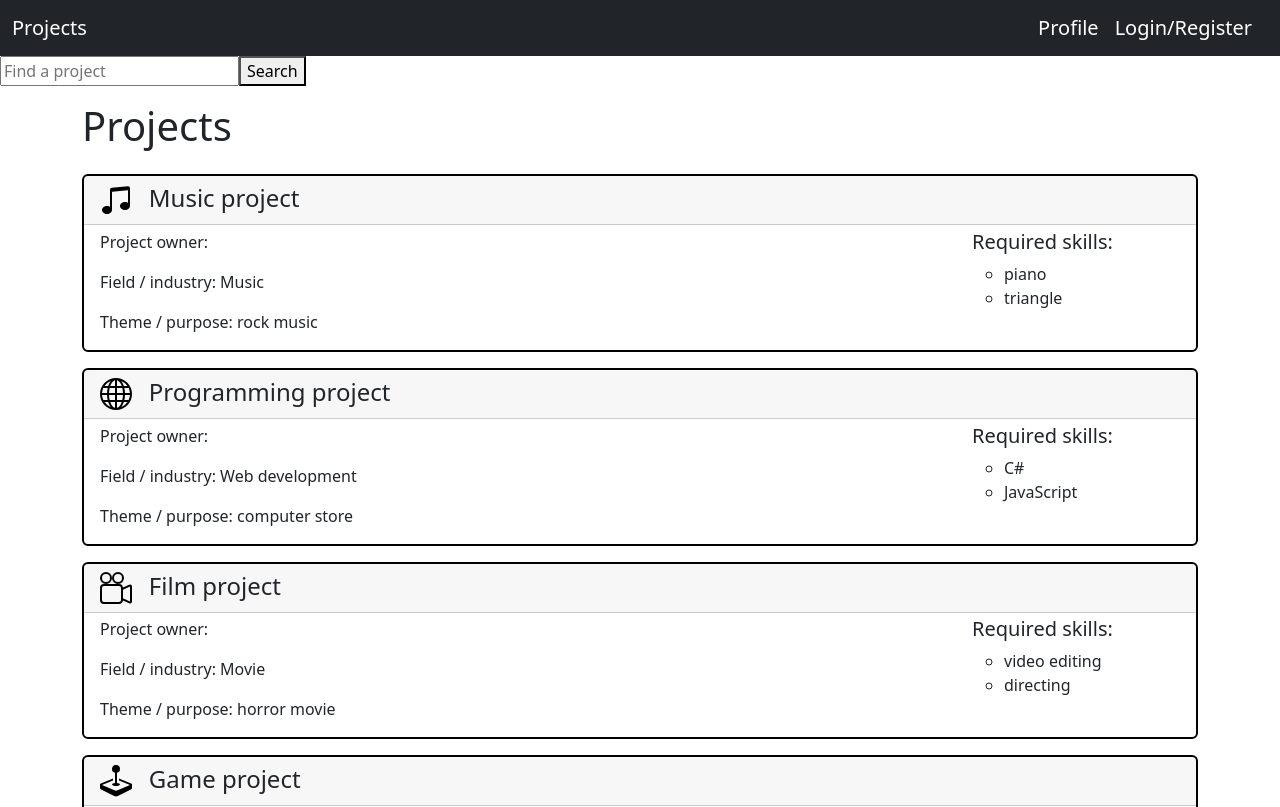
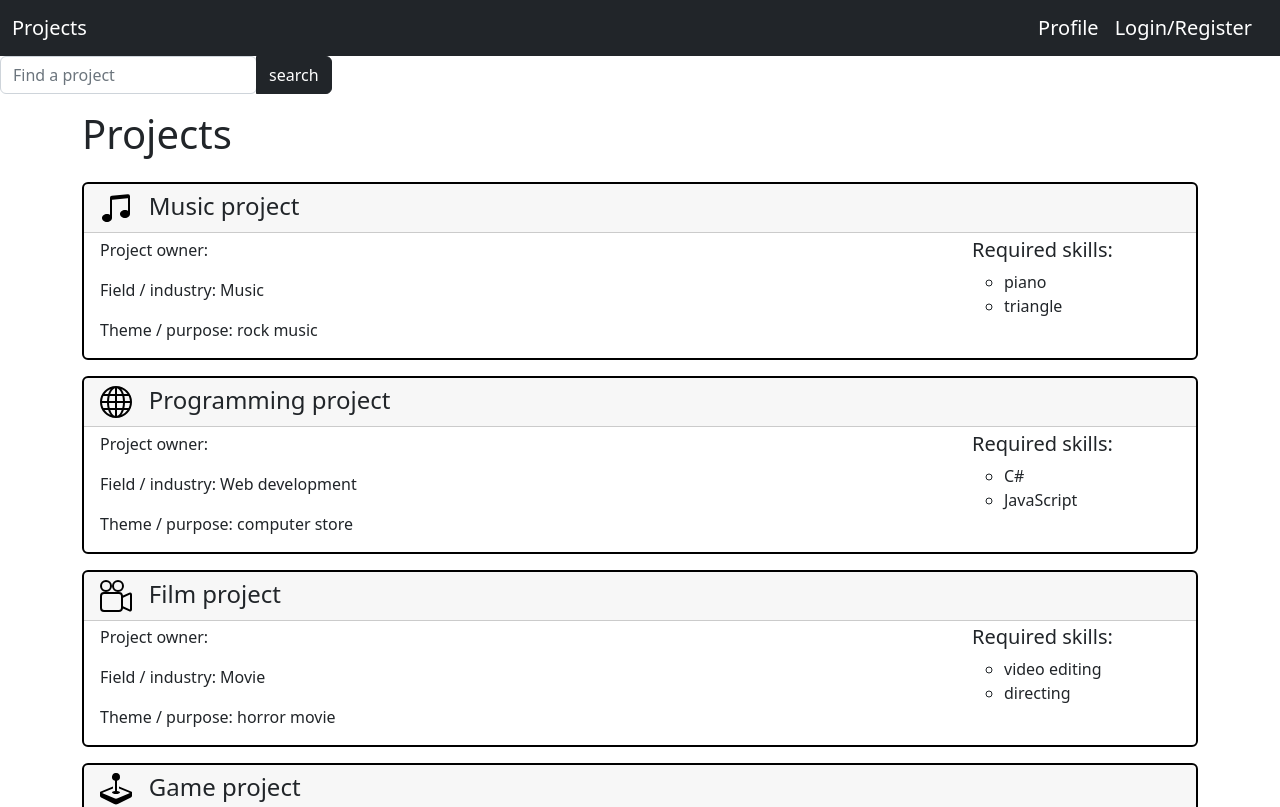
Before and after one commit to Dorine-forritari/DOTNET_Final_Case_Frontend, an Angular app: page /main in a window 1280 px wide. Shown: the top 807 px of the page. Built offline with nearby package versions, Linux system fonts and the light colour scheme.

Commit message:
styling: add bootstrap to searchbar component

```diff
--- a/src/app/components/searchbar/searchbar.component.html
+++ b/src/app/components/searchbar/searchbar.component.html
@@ -1,4 +1,6 @@
-<div>
-  <input type="text" placeholder="Find a project" [(ngModel)]="searchInput" (change)="search()">
-  <button (click)="search()">Search</button>
+<div class="input-group">
+  <div class="form-outline">
+    <input class="form-control" type="search" placeholder="Find a project" aria-label="Find a project" aria-describedby="search-addon" [(ngModel)]="searchInput" (change)="search()">
+  </div>
+  <button type="button" class="btn btn-dark" (click)="search()">search</button>
 </div>
--- a/src/app/components/searchbar/searchbar.component.scss
+++ b/src/app/components/searchbar/searchbar.component.scss
@@ -0,0 +1,4 @@
+.form-control:focus {
+  border-color: black;
+  box-shadow: inset 0 1px 1px rgba(0, 0, 0, 0.08), 0 0 8px rgba(0, 0, 0, 0.7);
+}
--- a/src/app/pages/search/search.page.scss
+++ b/src/app/pages/search/search.page.scss
@@ -0,0 +1,4 @@
+.title {
+  margin-top: 1rem;
+  margin-bottom: 1.5rem;
+}
```
